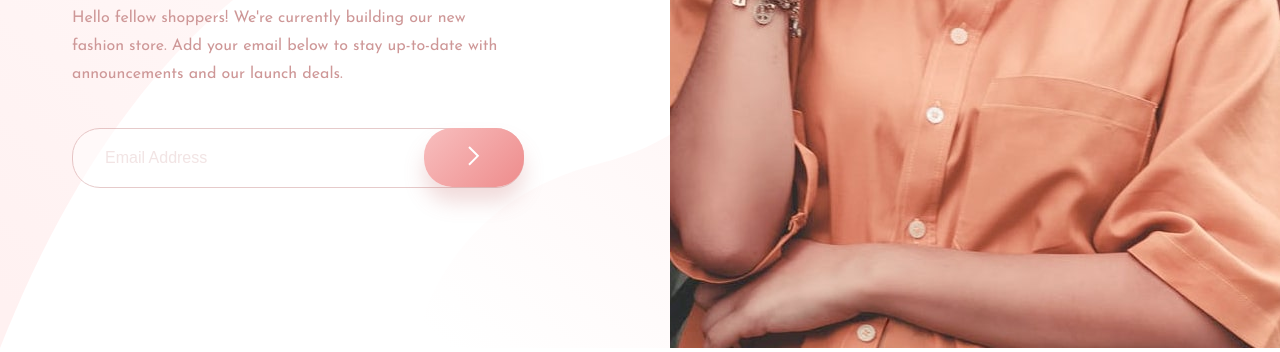
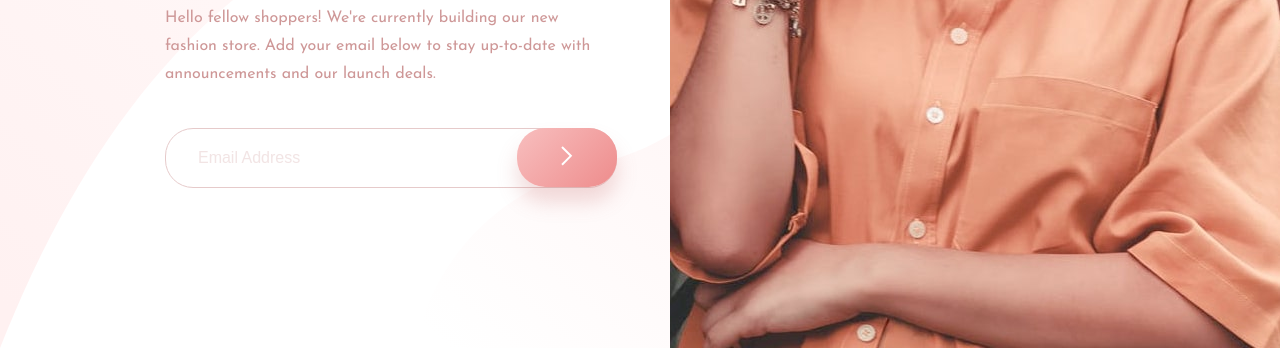
Before and after one commit to mkboris/Base-Apparel-coming-soon-page, a plain HTML site: page index.html in a window 1280 px wide. Shown: the part 452-804 px from the top of the page. Drawn offline with Linux system fonts and the light colour scheme.

Commit message:
styles.css

```diff
--- a/styles.css
+++ b/styles.css
@@ -39,7 +39,7 @@ main {
   display: flex;
   flex-direction: column;
   align-items: flex-start;
-  margin-left: 4.5rem;
+  margin-left: 10.31rem;
 }
 h1 {
   color: var(--Desaturated-Red);
```
